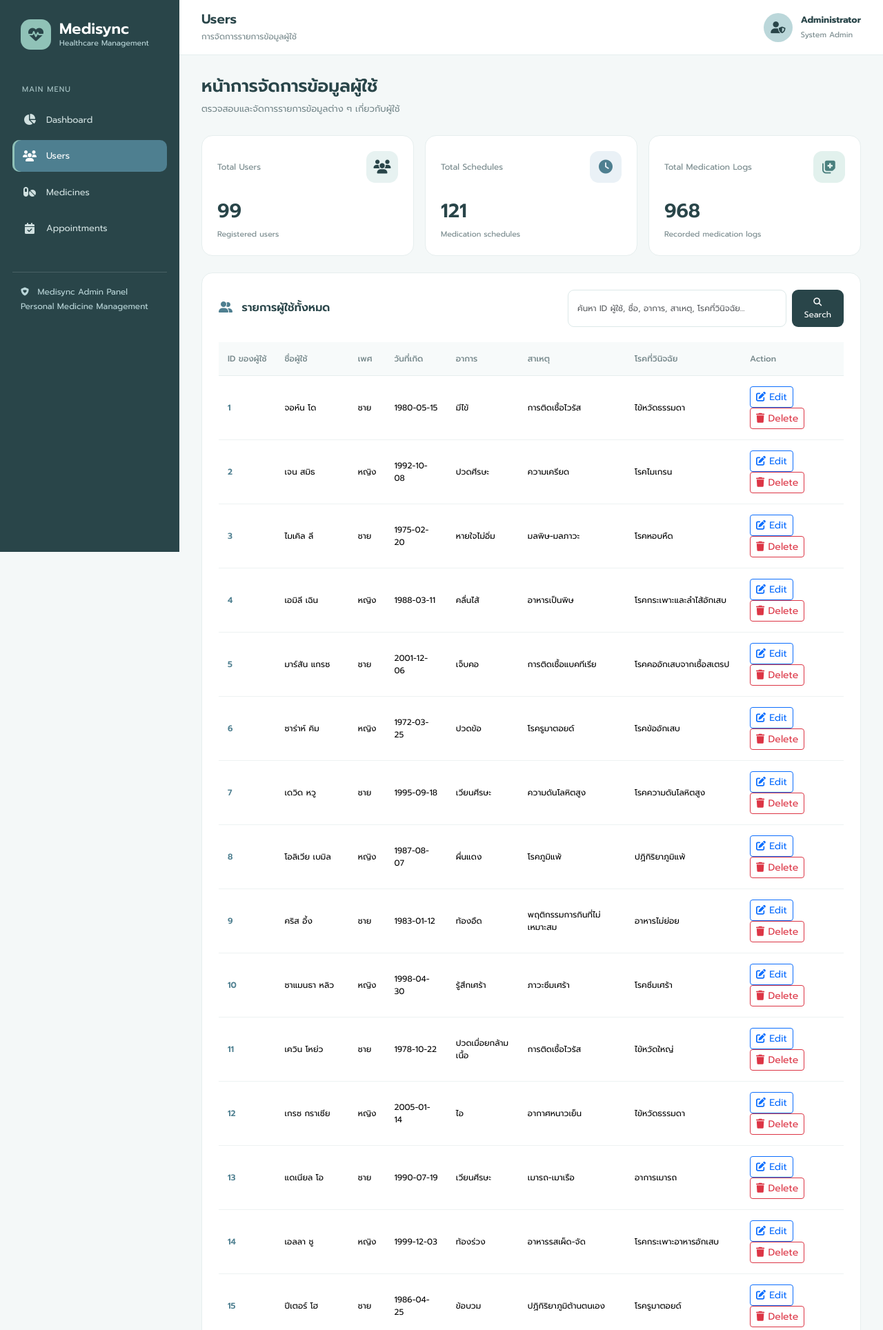
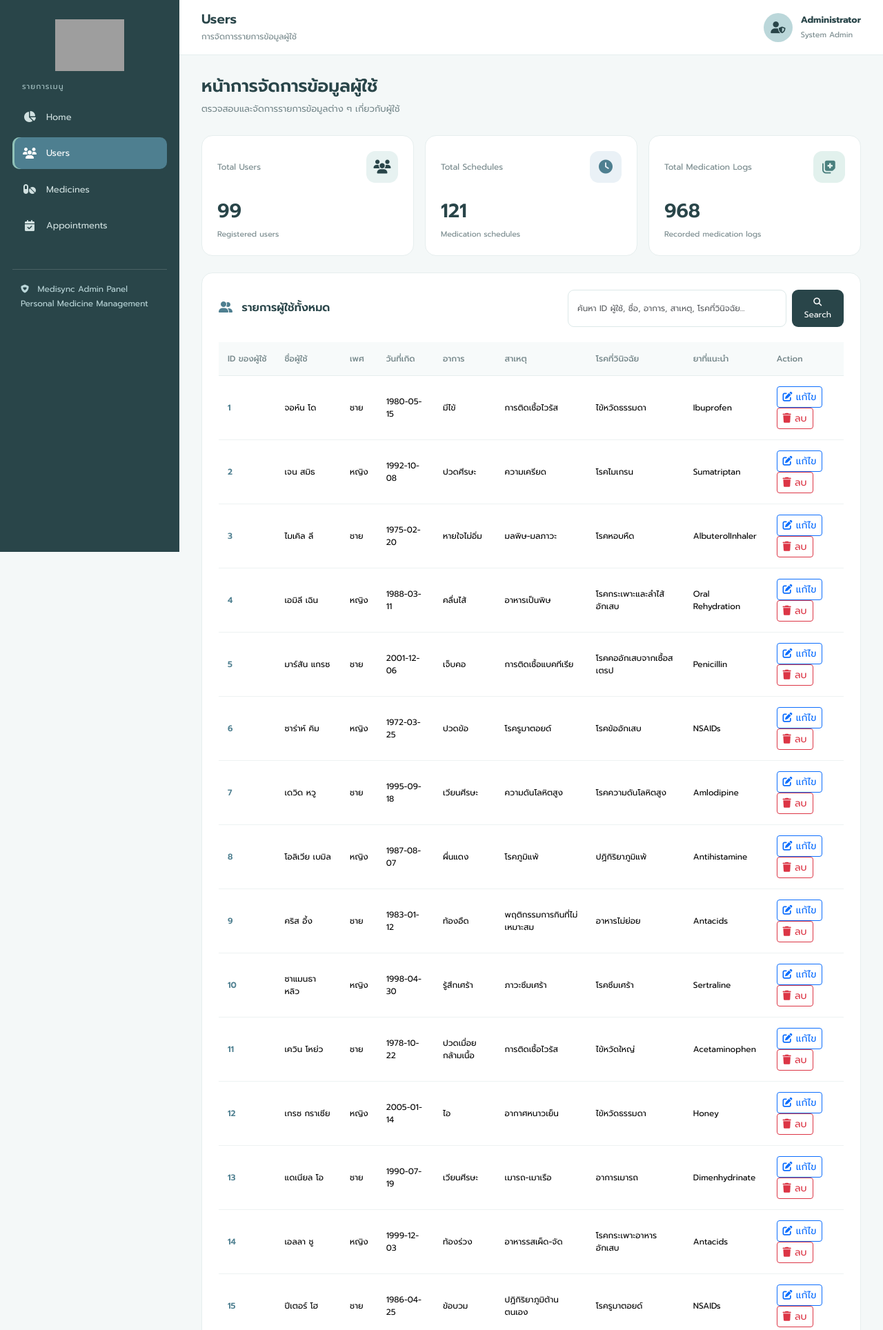
Before and after one commit to ST2415/Medisync_Admin, a PHP site: page /user-page/user.php in a window 1280 px wide. Shown: the top 1928 px of the page at 69% size. Run offline with PHP 8.4, Linux system fonts and the light colour scheme; data comes from the database, SQL or seed files in the repository; data that the repository does not hold is empty; grey boxes are pictures that could not be loaded.

Commit message:
Update idex, user and sql. Add logo.svg.

```diff
--- a/www/user-page/user.php
+++ b/www/user-page/user.php
@@ -42,6 +42,7 @@ $sql = "
         u.symptoms,
         u.causes,
         u.disease,
+        u.medicine,
 
         (
             SELECT COUNT(*)
@@ -66,6 +67,7 @@ if ($search !== '') {
             OR symptoms LIKE ?
             OR causes LIKE ?
             OR disease LIKE ?
+            OR medicine LIKE ?
     ";
 }
 
@@ -73,10 +75,18 @@ $sql .= " ORDER BY u.user_id ASC";
 
 $stmt = $conn->prepare($sql);
 
+$search = trim($_GET['search'] ?? '');
+
+$stmt = $conn->prepare($sql);
+
 if ($search !== '') {
     $keyword = "%{$search}%";
+
     $stmt->bind_param(
-        "ssss",
+        "sssssss",
+        $keyword,
+        $keyword,
+        $keyword,
         $keyword,
         $keyword,
         $keyword,
@@ -172,7 +182,7 @@ $stmt->close();
             display: flex;
             align-items: center;
             gap: 12px;
-            padding: 0 12px 35px;
+            padding: 0 12px;
             color: white;
         }
 
@@ -555,6 +565,13 @@ $stmt->close();
             display: none;
         }
 
+        .sidebar-logo {
+            width: 200px;
+            height: 75px;
+            object-fit: contain;
+            display: block;
+        }
+
         /* Responsive */
         @media (max-width: 991.98px) {
             .sidebar {
@@ -627,24 +644,19 @@ $stmt->close();
 <aside class="sidebar" id="sidebar">
 
     <a href="index.php" class="brand">
-        <div class="brand-icon">
-            <i class="fa-solid fa-heart-pulse"></i>
-        </div>
-
-        <div>
-            <h4>Medisync</h4>
-            <small>Healthcare Management</small>
-        </div>
+        <img src="../../assets/logo.svg"
+        alt="Medisync Logo"
+        class="sidebar-logo">
     </a>
 
-    <div class="menu-label">MAIN MENU</div>
+    <div class="menu-label">รายการเมนู</div>
 
     <ul class="sidebar-menu">
 
         <li>
             <a href="../index.php">
                 <i class="fa-solid fa-chart-pie"></i>
-                Dashboard
+                Home
             </a>
         </li>
 
@@ -873,6 +885,7 @@ $stmt->close();
                             <th>อาการ</th>
                             <th>สาเหตุ</th>
                             <th>โรคที่วินิจฉัย</th>
+                            <th>ยาที่แนะนำ</th>
                             <th>Action</th>
                         </tr>
                     </thead>
@@ -919,17 +932,21 @@ $stmt->close();
                                         <?= e($user['disease']) ?>
                                     </td>
 
+                                    <td>
+                                        <?= e($user['medicine']) ?>
+                                    </td>
+
                                     <!-- Action -->
                                     <td>
                                         <a href="edit_user.php?id=<?= urlencode($user['user_id']) ?>"
                                         class="btn btn-sm btn-outline-primary">
-                                            <i class="fas fa-edit"></i> Edit
+                                            <i class="fas fa-edit"></i> แก้ไข
                                         </a>
 
                                         <a href="delete_user.php?id=<?= urlencode($user['user_id']) ?>"
                                         class="btn btn-sm btn-outline-danger"
                                         onclick="return confirm('Are you sure you want to delete this user?')">
-                                            <i class="fas fa-trash"></i> Delete
+                                            <i class="fas fa-trash"></i> ลบ
                                         </a>
                                     </td>
 
```
Also changed, not shown: www/index.php (+12 -10 lines), assets/logo.svg (added), sql-export/medisync.sql.
